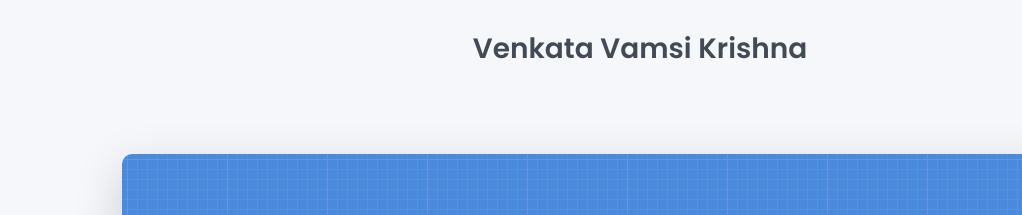
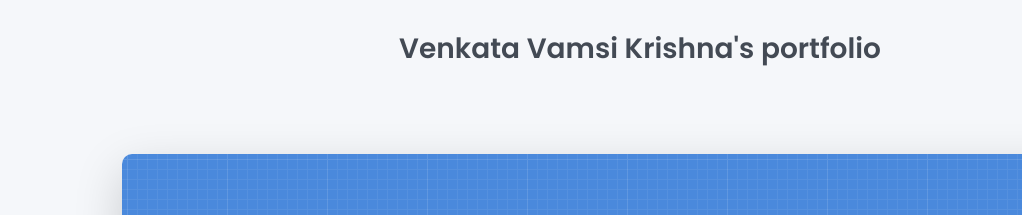
Before and after one commit to Venkatavamsikrishna/portifolio1, a website: page public/index.html in a window 1280 px wide. Shown: the top 215 px of the page, 0-1022 px from the left. Drawn offline with Linux system fonts and the light colour scheme.

Commit message:
name changes

```diff
--- a/public/index.html
+++ b/public/index.html
@@ -30,7 +30,7 @@
     <header class="d-print-none">
       <div class="container text-center text-lg-left">
         <div class="py-3 clearfix">
-          <h1 class="site-title mb-0"><h3>Venkata Vamsi Krishna</h3></h1>
+          <h1 class="site-title mb-0"><h3>Venkata Vamsi Krishna's portfolio</h3></h1>
           <div class="site-nav">
             <nav role="navigation">
               <ul class="nav justify-content-center">
```
